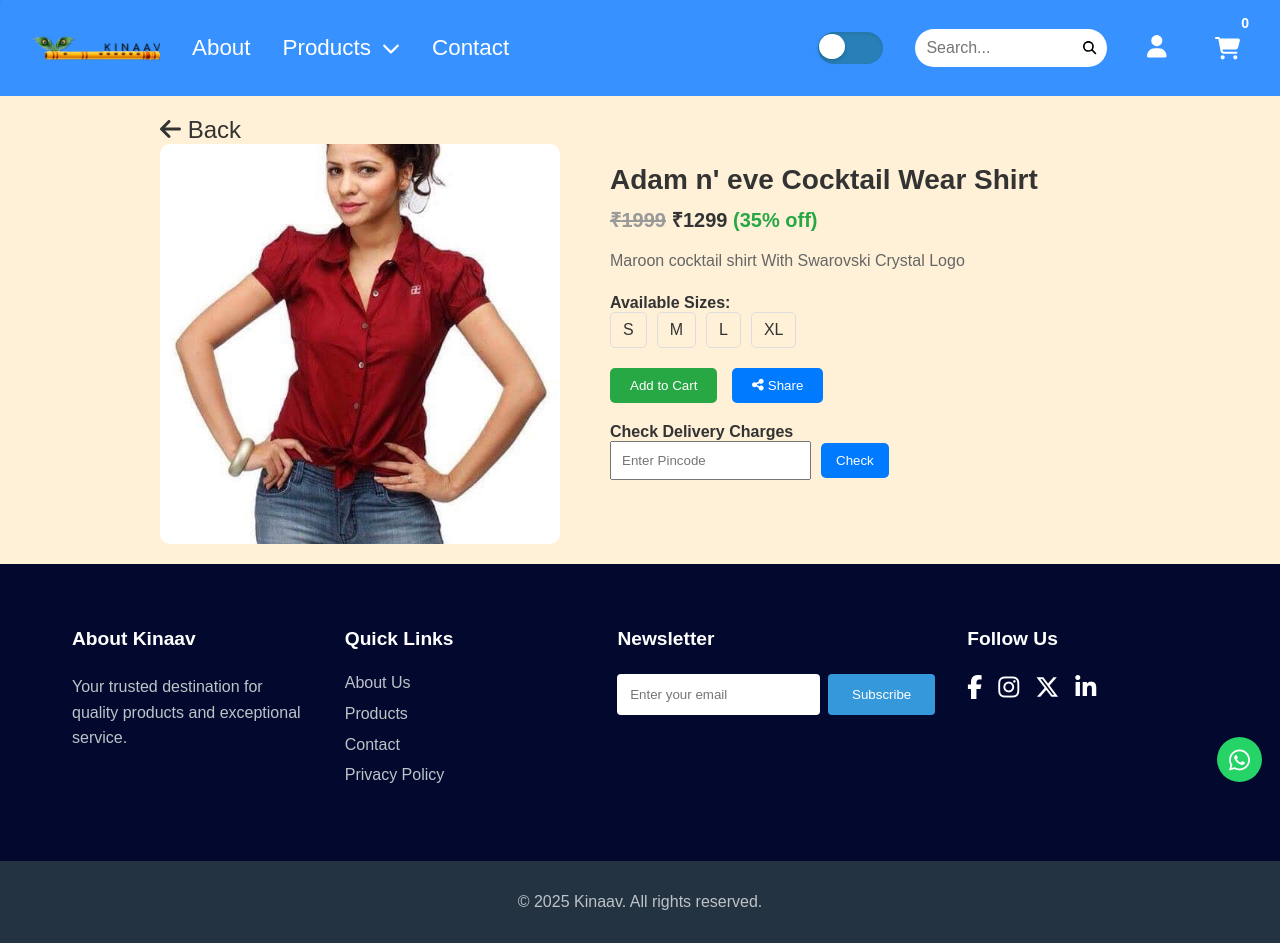
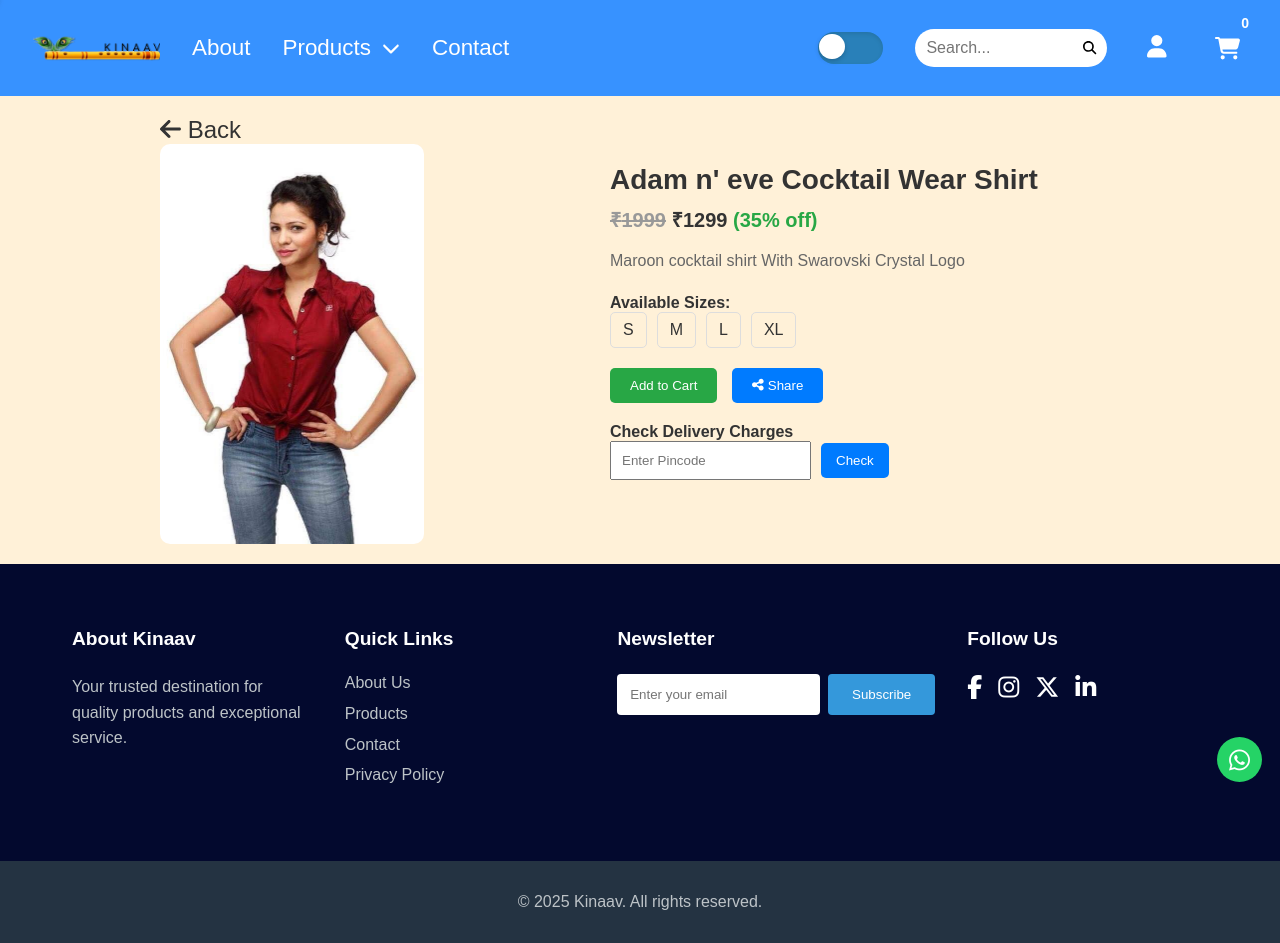
Before and after one commit to Vaibhav464/kinaav, a React (Create React App) app: page /products/1 in a window 1280 px wide. Built offline with nearby package versions, Linux system fonts and the light colour scheme.

Commit message:
product image width changed

```diff
--- a/src/styles/product-detail.css
+++ b/src/styles/product-detail.css
@@ -21,7 +21,7 @@ a{
 }
 
 .product-image-2 img {
-  width: 100%;
+  width: 66%;
   height: 100%;
   object-fit: cover;
   border-radius: 10px;
```
